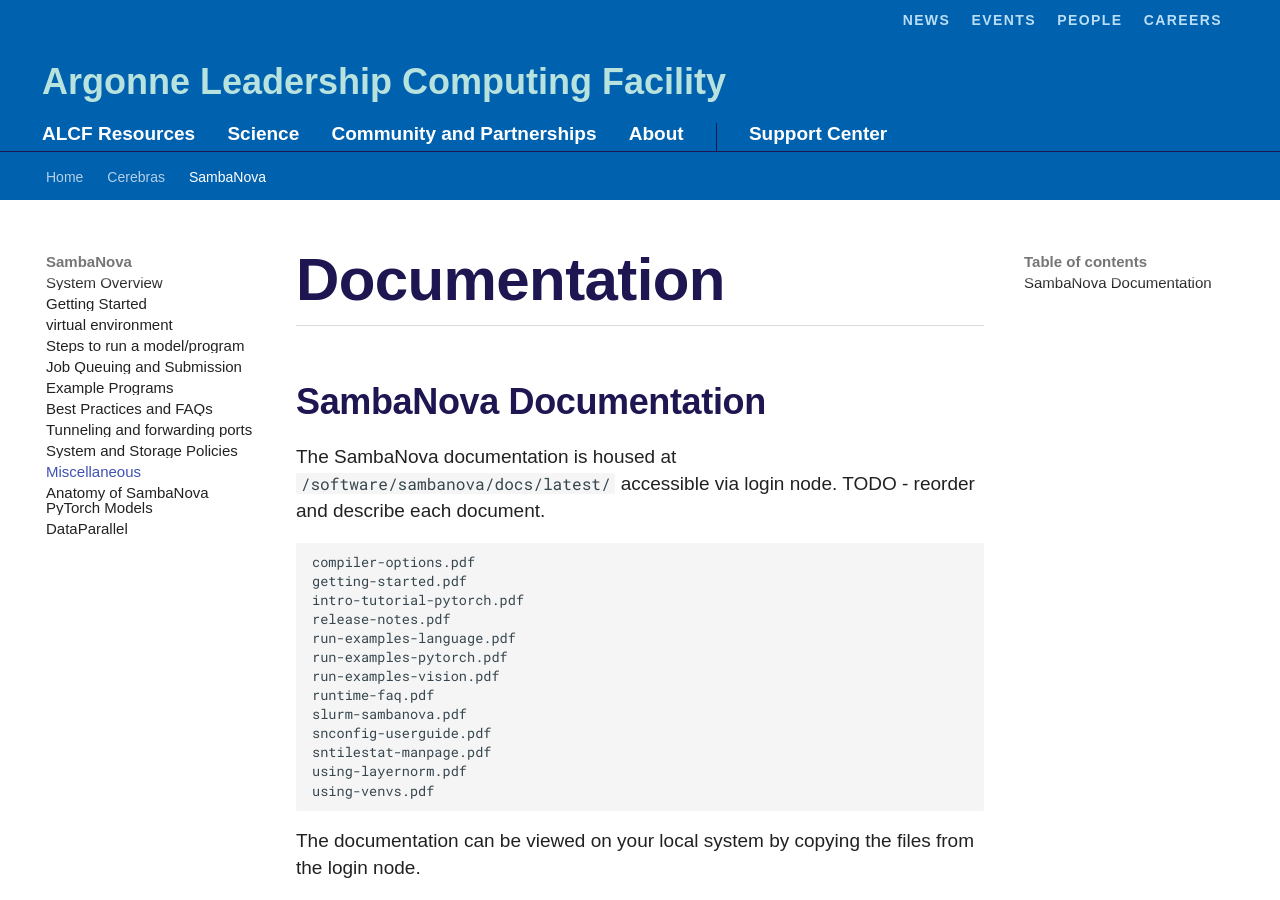
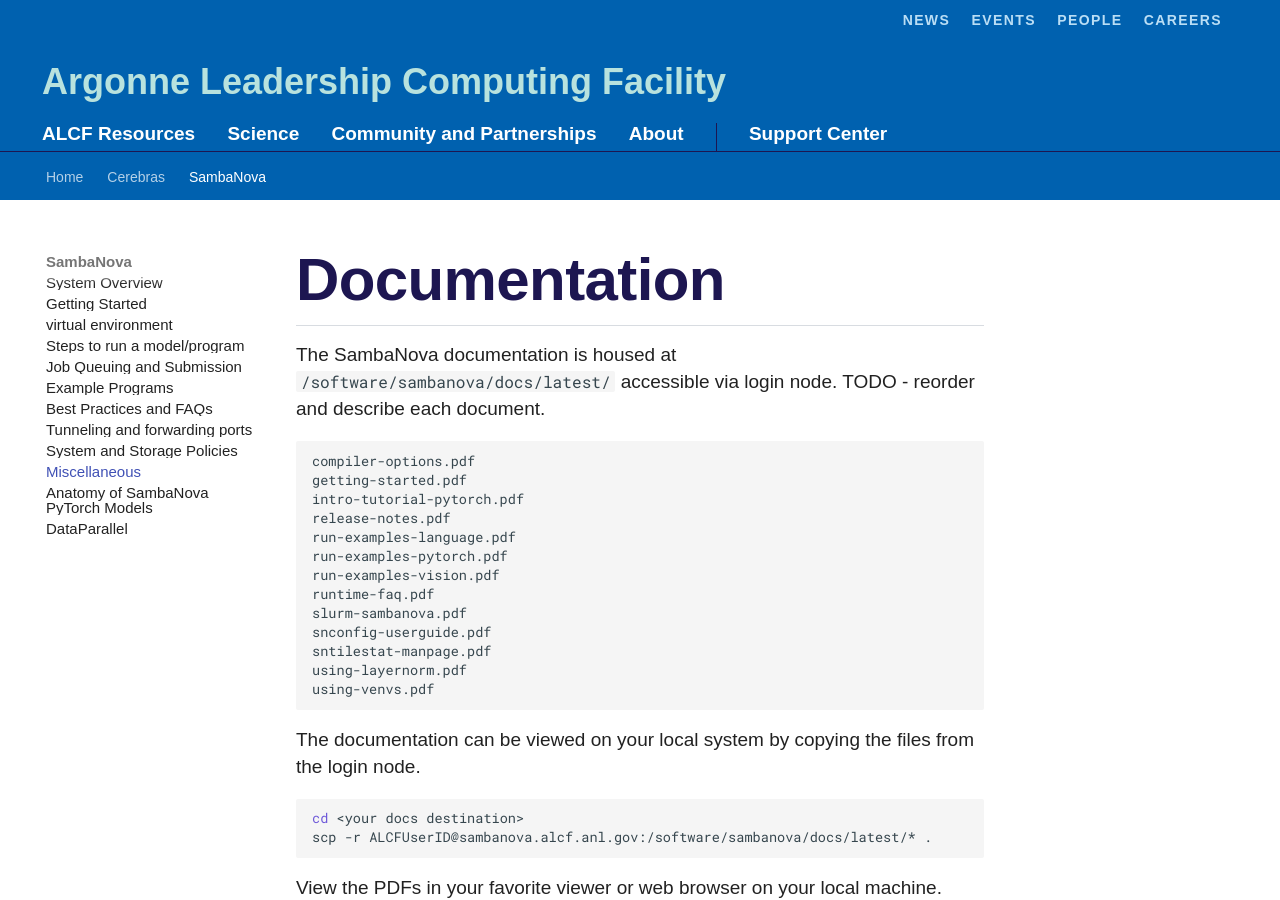
Before and after one commit to argonne-lcf/ai-testbed-userdocs, an MkDocs documentation site: the page built from docs/sambanova/Miscellaneous.md, in a window 1280 px wide and 900 px high. Built offline with MkDocs 1.6.1 and Material for MkDocs 9.7.7, drawn with Linux system fonts in a browser that asks for light colours; some web fonts are replaced; comment, search, counter and statistics services are not loaded.

Commit message:
Update Miscellaneous.md

```diff
--- a/docs/sambanova/Miscellaneous.md
+++ b/docs/sambanova/Miscellaneous.md
@@ -1,6 +1,4 @@
 # Documentation
-
-## SambaNova Documentation
 
 The SambaNova documentation is housed at `/software/sambanova/docs/latest/` accessible via login node. TODO - reorder and describe each document.
 
```
